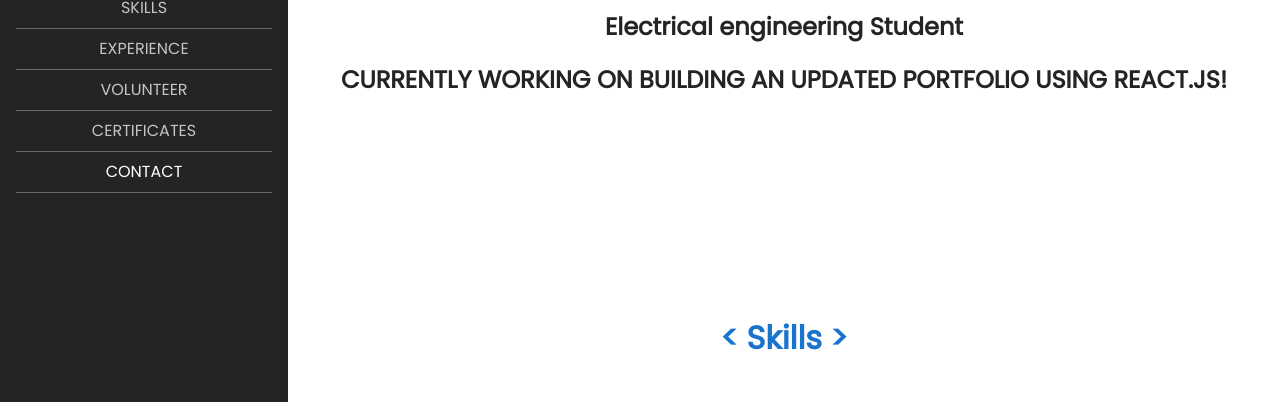
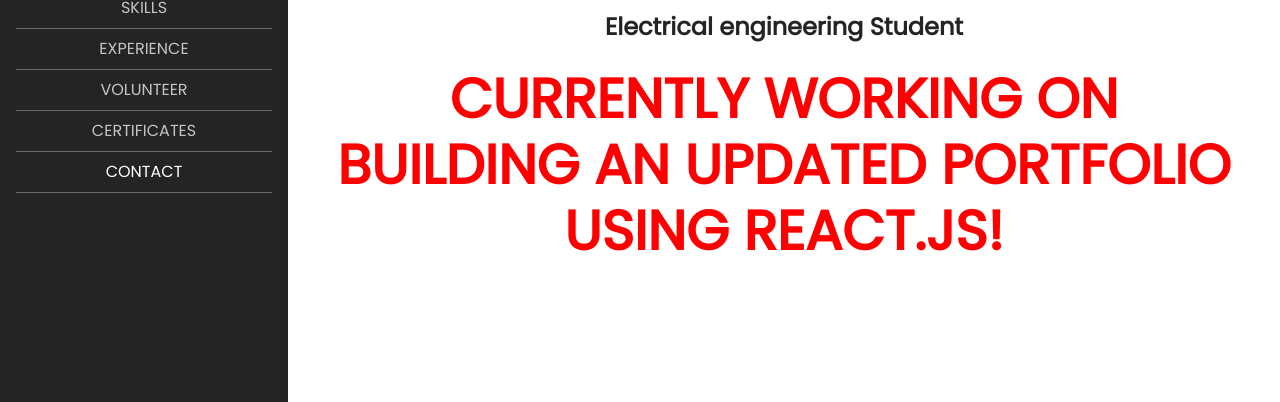
Before and after one commit to amir417/amir417.github.io, a website: page index.html in a window 1280 px wide. Shown: the part 387-789 px from the top of the page. Drawn offline with nearby package versions, Linux system fonts and the light colour scheme; a web font is replaced by a local one.

Commit message:
Update index.html

```diff
--- a/index.html
+++ b/index.html
@@ -125,7 +125,7 @@
             Electrical engineering Student
           </h4>
 
-          <h4 class="mb-3">
+          <h4 style="color:red;font-size:55px;">
             CURRENTLY WORKING ON BUILDING AN UPDATED PORTFOLIO USING REACT.JS!
 
 	 </h4>
```
